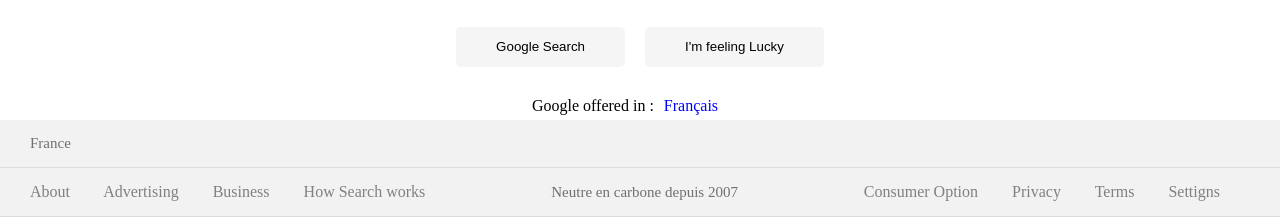
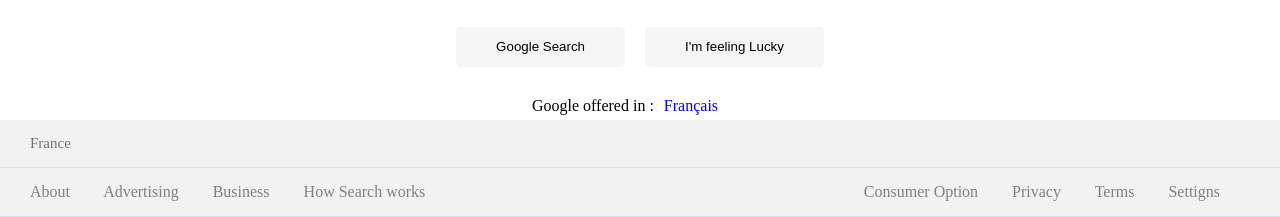
Before and after one commit to Dramane-dev/google-homepage, a plain HTML site: page html/index.html in a window 1280 px wide. Shown: the part 583-800 px from the top of the page. Drawn offline with Linux system fonts and the light colour scheme.

```diff
--- a/css/footer.css
+++ b/css/footer.css
@@ -19,10 +19,6 @@
     font-size: 15px;
 }
 
-.carbonne > a {
-    color: rgba(0,0,0,.54);
-    font-size: 15px;
-}
 
 .others-otpion {
     display: flex;
--- a/html/index.html
+++ b/html/index.html
@@ -106,9 +106,7 @@
                         <a class="search-works" href="">How Search works</a>
                     </div>
                 </div>
-                <div class="carbonne">
-                    <a class="carbonne-text" href="#">Neutre en carbone depuis 2007</a>
-                </div>
+
                 <div class="others-option-right">
                     <div class="others-option-2">
                         <a class="consumer-option" href="">Consumer Option</a>
```
Also changed, not shown: google-homepage.png (deleted).
